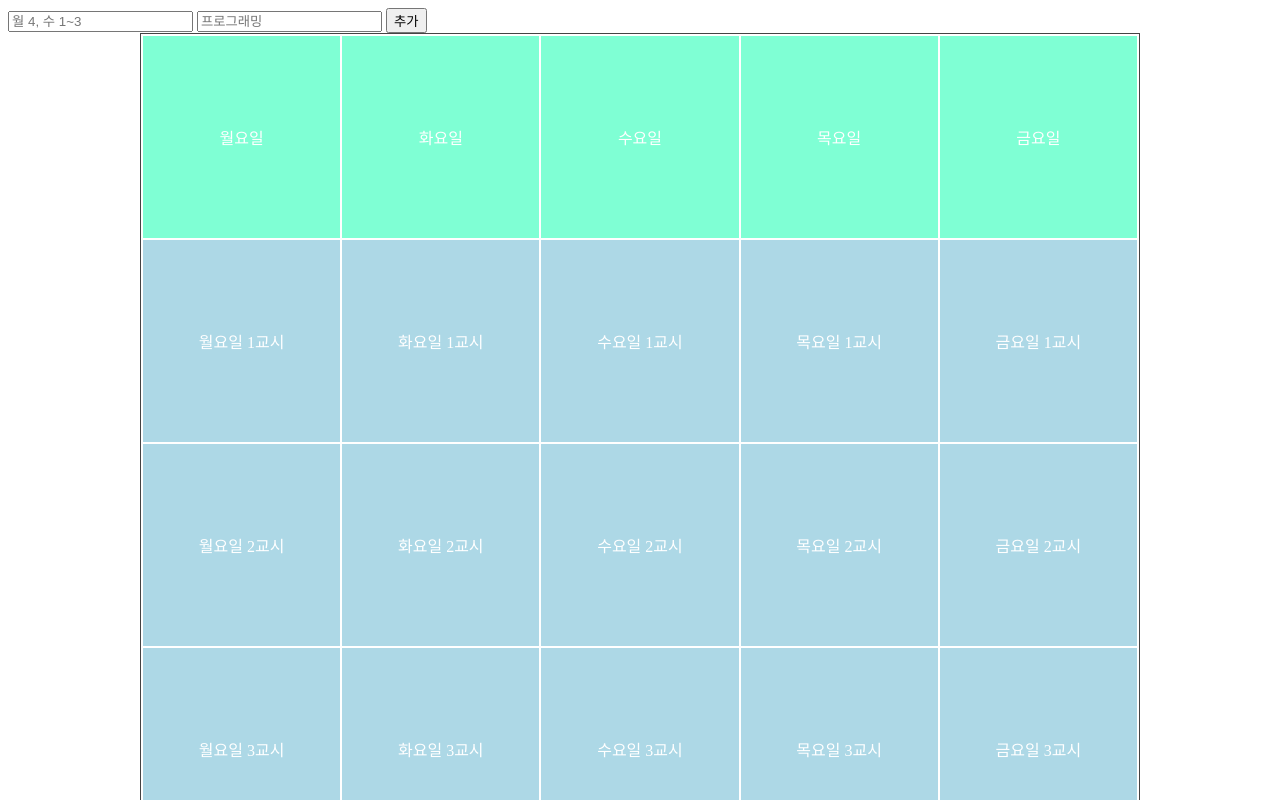
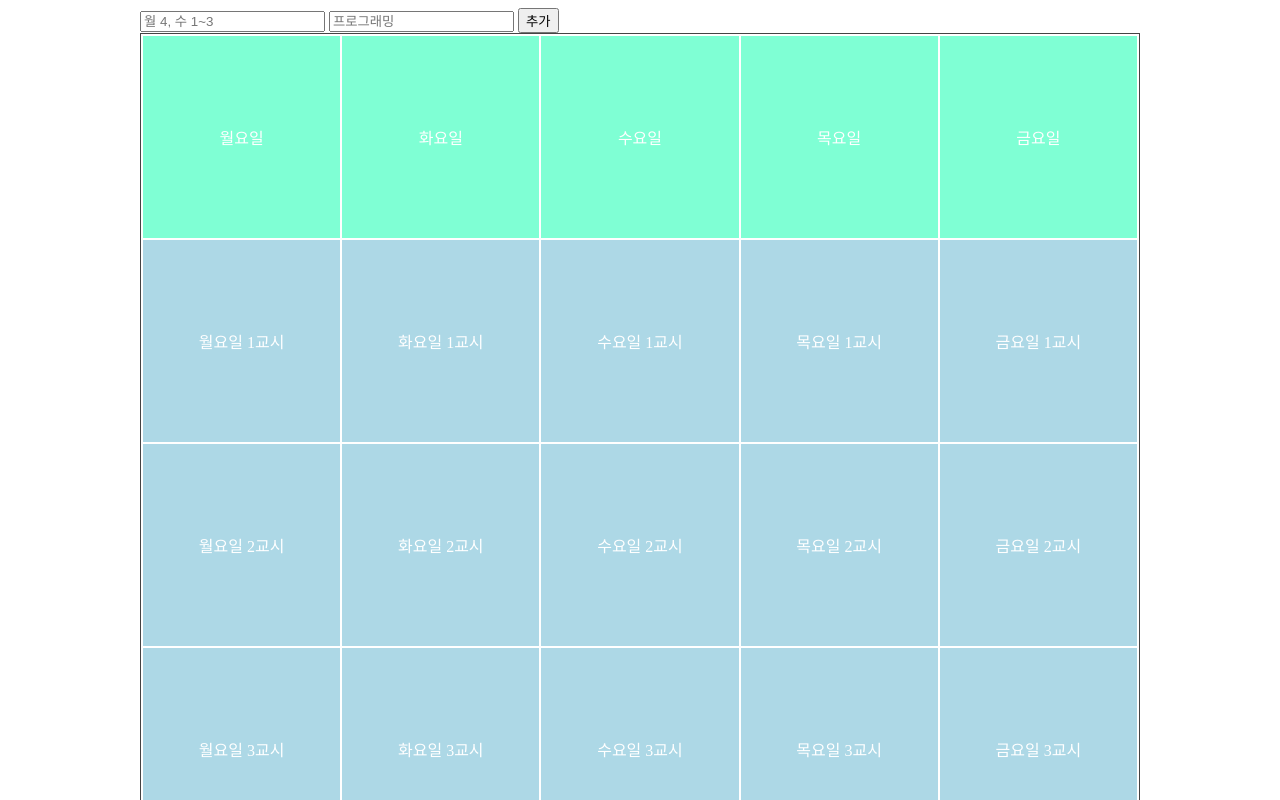
Before and after one commit to DPS0340/SSV, a plain HTML site: page main.html in a window 1280 px wide. Shown: the top 800 px of the page. Drawn offline with Linux system fonts and the light colour scheme.

Commit message:
form align

```diff
--- a/main.html
+++ b/main.html
@@ -8,7 +8,7 @@
     <title>수강신청 Visualizer By jiho lee</title>
 </head>
 <body>
-    <div>
+    <div style="margin: auto; width: 1000px;">
         <input id="box" type="text" placeholder="월 4, 수 1~3">
         <input id="lecture" type="text" placeholder="프로그래밍">
         <button id="append">추가</button>
```
